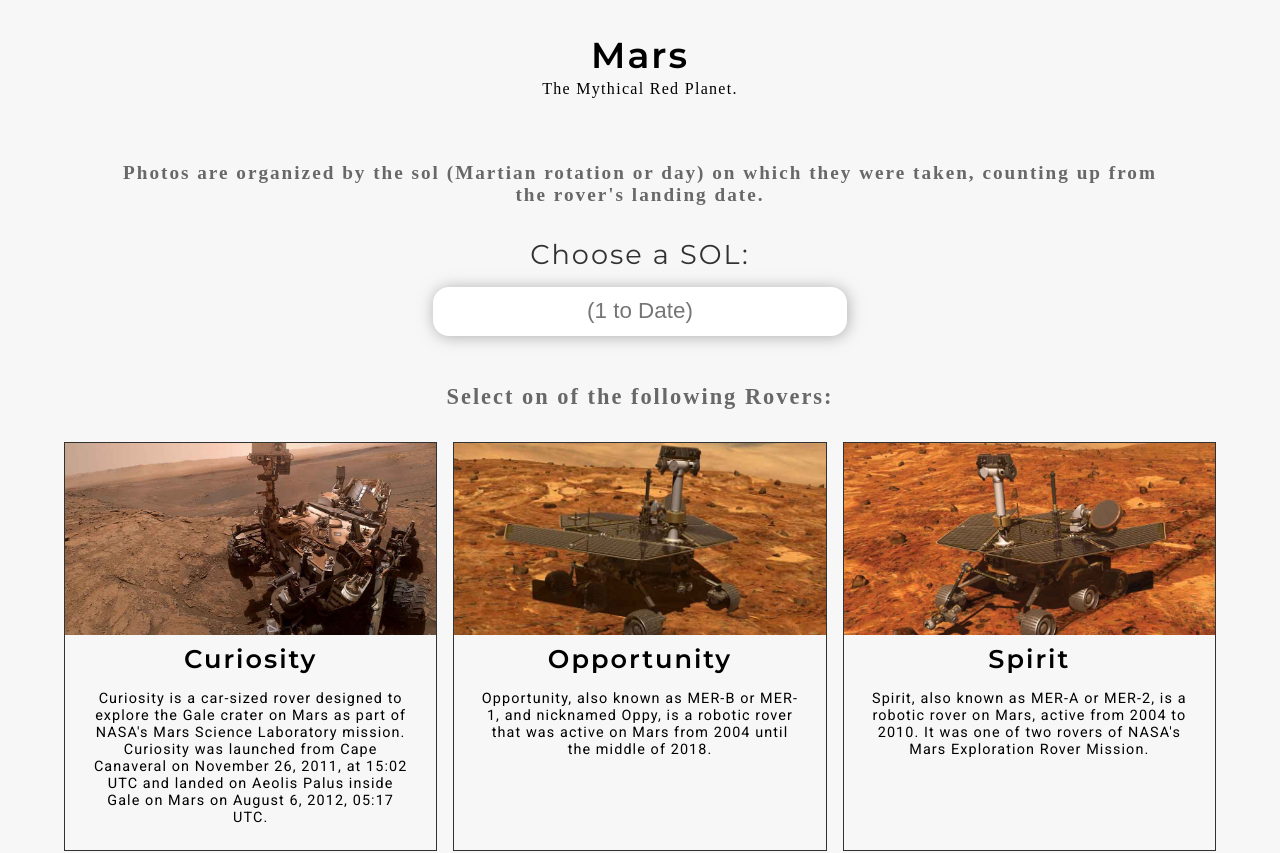
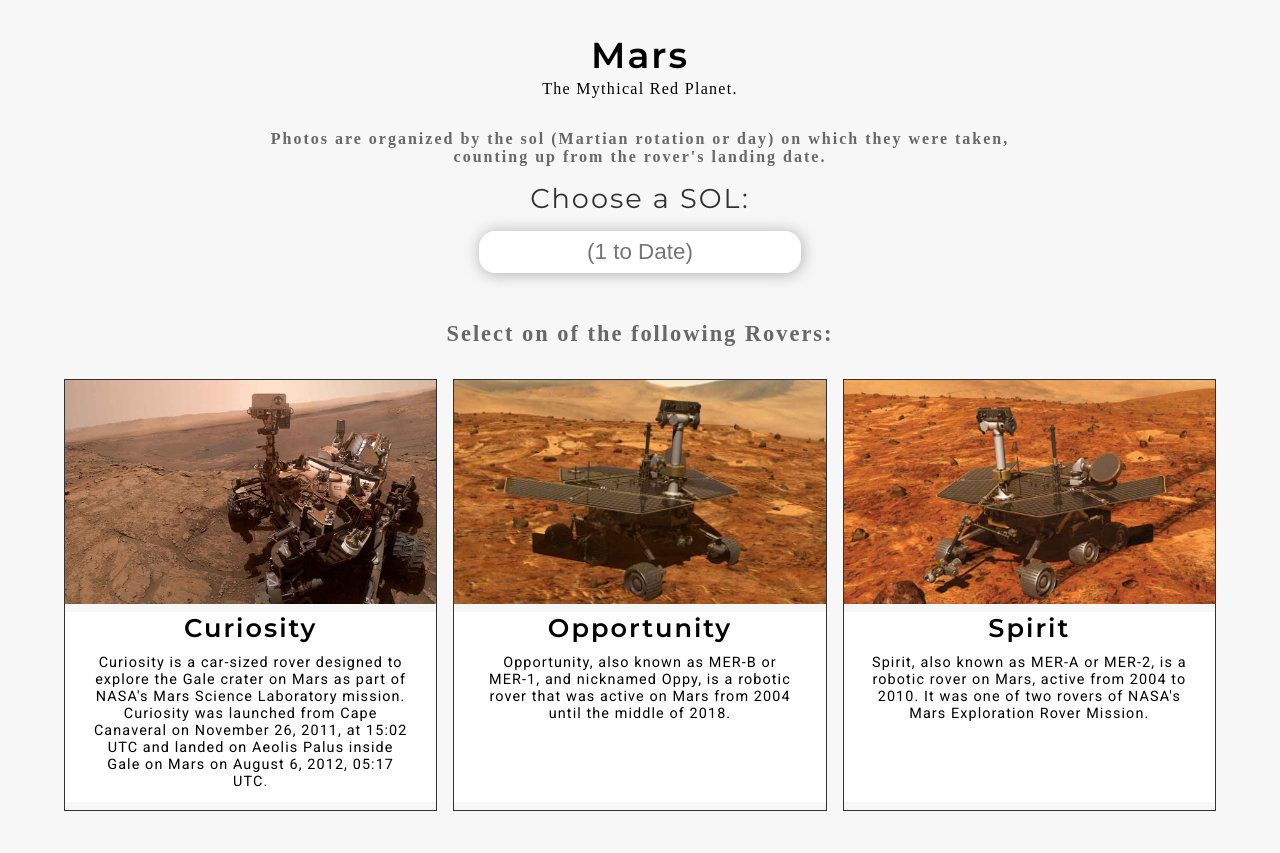
Before and after one commit to PadillaTom/Nasa-Fun-React, a React (Create React App) app: page / in a window 1280 px wide. Shown: the part 2200-3053 px from the top of the page. Built offline with nearby package versions, Linux system fonts and the light colour scheme; no server answers; the HTML template or start-up script is replaced by a standard one; a web font is replaced by a local one.

Commit message:
changes donde

```diff
--- a/src/App.css
+++ b/src/App.css
@@ -57,7 +57,7 @@
   margin-top: -1.3rem;
   font-family: var(--LogoFont);
   letter-spacing: 1.3px;
-  margin-bottom: 4rem;
+  margin-bottom: 2rem;
 }
 @media screen and (min-width: 730px) {
   .section-center {
@@ -237,12 +237,13 @@
 }
 .apod-container {
   width: 80%;
-  height: 28rem;
+  height: 22rem;
   margin: 0 auto;
   display: grid;
   grid-template-columns: repeat(2, 1fr);
   gap: 1rem;
   justify-content: center;
+  max-width: 1200px;
 }
 .apod-img-container {
   width: 100%;
@@ -285,7 +286,7 @@
 
 /* ::::::::::::::::: Mars Page ::::::::::::::::::  */
 .mars-sect {
-  min-height: 100vh;
+  min-height: 50vh;
 }
 .selection-text {
   font-family: var(--LogoFont);
@@ -300,9 +301,9 @@
 .photo-explanation {
   font-family: var(--LogoFont);
   letter-spacing: 2px;
-  font-size: 1.2rem;
+  font-size: 1rem;
   text-align: center;
-  width: 90%;
+  width: 70%;
   margin: 0 auto;
   margin-bottom: 2rem;
   color: var(--FontGrayColor);
@@ -316,10 +317,9 @@
   font-size: 1.7rem;
   font-family: var(--TitleFont);
   color: var(--GrayColor);
-  margin-top: 1rem;
 }
 .sol-input {
-  padding: 0.7rem 2rem;
+  padding: 0.5rem 2rem;
   width: 40%;
   margin: 1rem auto;
   text-align: center;
@@ -338,6 +338,7 @@
   grid-template-columns: repeat(3, 1fr);
   gap: 1rem;
   margin-bottom: 3rem;
+  max-width: 1200px;
 }
 .single-rover {
   width: 100%;
@@ -352,16 +353,18 @@
 }
 .rover-img {
   width: 100%;
-  height: 12rem;
+  height: 14rem;
   object-fit: cover;
 }
 .rovers-info {
   text-align: center;
-  width: 90%;
+  width: 100%;
+  height: 100%;
   margin: 0.5rem auto;
   display: flex;
   flex-direction: column;
   align-items: center;
+  background: white;
 }
 .rover-name {
   font-family: var(--TitleFont);
@@ -369,22 +372,22 @@
   font-size: 1.6rem;
 }
 .rover-desc {
-  width: 95%;
+  width: 85%;
   margin: 0 auto;
   font-family: var(--TextsFont);
   letter-spacing: 1.1px;
   font-size: 0.9rem;
-  padding: 1rem 0rem;
+  padding: 0.7rem 0rem;
 }
 /* End Rover Selection */
 
 /* ::::::::::::::::: Display Photos ::::::::::::::::::  */
 .photos-container {
-  width: 95%;
+  width: 85%;
   margin: 0 auto;
   display: grid;
   grid-template-columns: repeat(2, 1fr);
-  gap: 1rem;
+  gap: 3rem;
   margin-bottom: 5rem;
 }
 .current-display {
@@ -397,12 +400,12 @@
 .camera-photo {
   width: 100%;
   height: 15rem;
-  border: 2px solid black;
+  border: 2px solid rgb(36, 36, 36);
   border-radius: 1rem;
 }
 .camera-name {
   font-family: var(--TitleFont);
-  font-size: 1.3rem;
+  font-size: 1.2rem;
   color: var(--GrayColor);
   letter-spacing: 1.3px;
   text-align: center;
@@ -417,10 +420,9 @@
   letter-spacing: 2px;
 }
 .no-sol-photos {
-  font-size: 1.4rem;
-  color: black;
+  font-size: 1.2rem;
+  color: red;
   letter-spacing: 1.6px;
-  width: 100%;
   white-space: nowrap;
 }
 /* End Display Photos */
```
